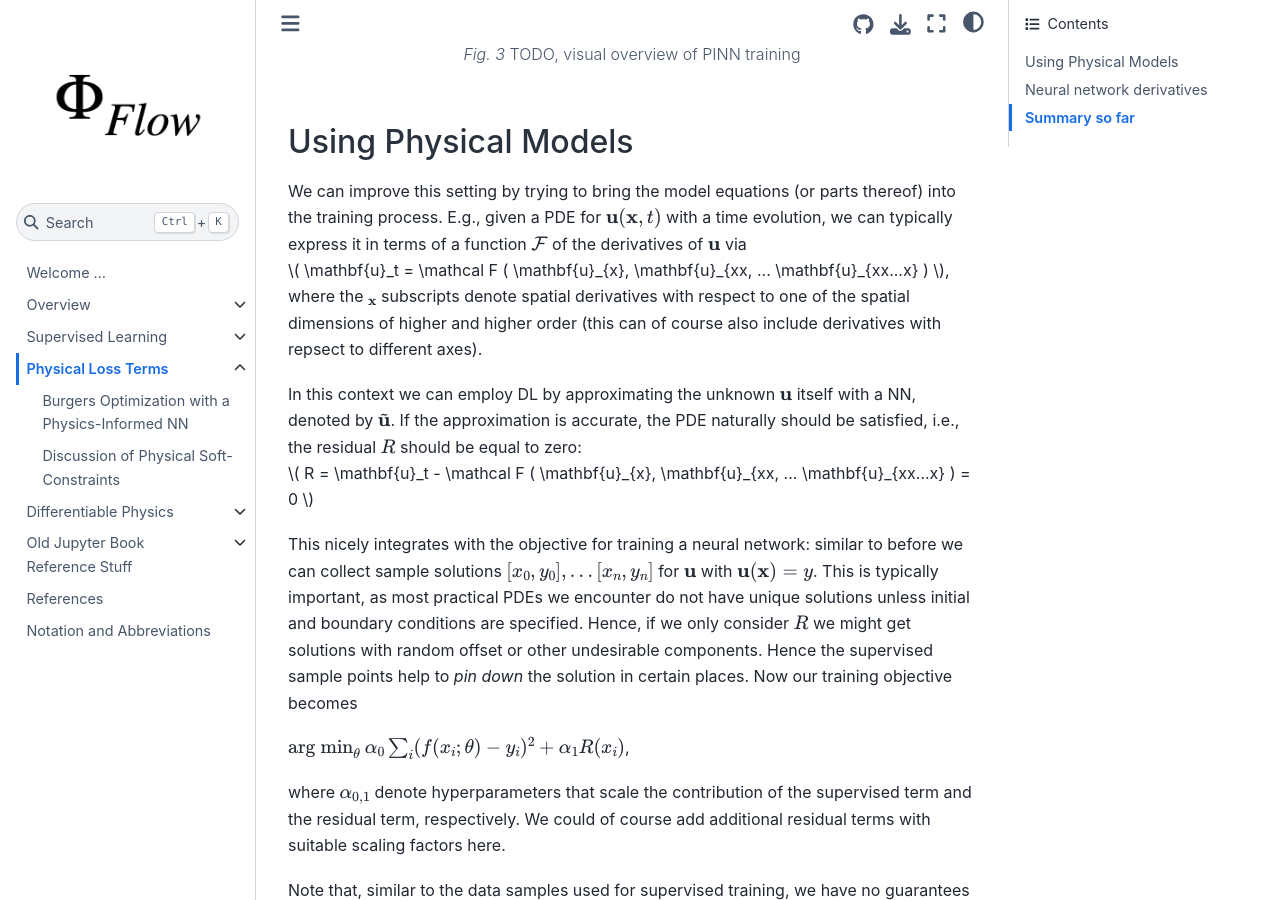
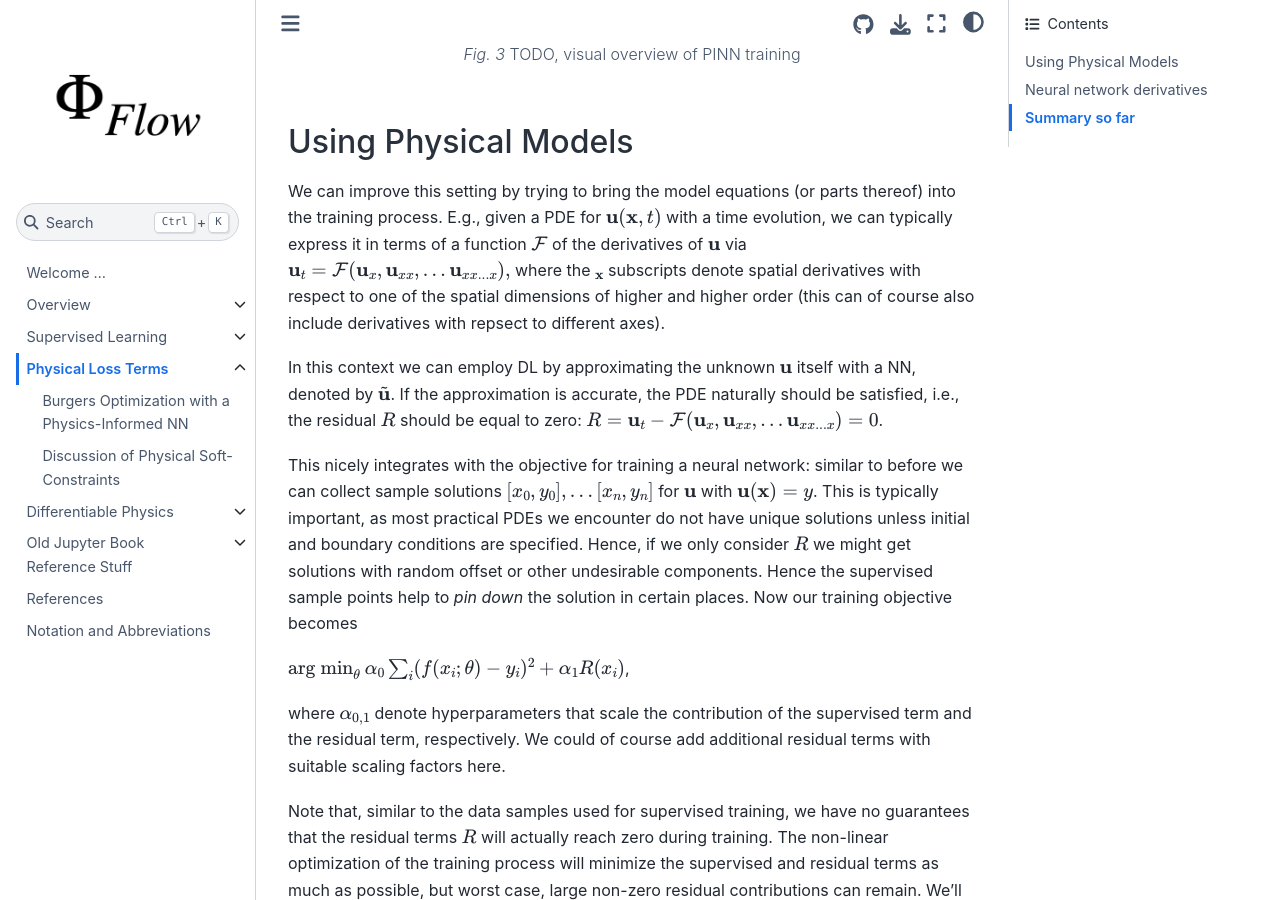
Before and after one commit to tum-pbs/pbdl-book, a Jupyter Book: the page built from physicalloss.md, in a window 1280 px wide and 900 px high, scrolled down 429 px. Built offline with Jupyter Book 1.0.4 settings and Sphinx 7.4.7 and the Sphinx Book theme 1.1.4, drawn with Linux system fonts in a browser that asks for light colours; pages that are not in the unit, such as notebooks, are missing from menus; cross-references to code outside the pages are shown as plain code; some of the changed text lies outside the part shown.

Commit message:
cleanup of dp code

```diff
--- a/physicalloss.md
+++ b/physicalloss.md
@@ -21,8 +21,8 @@ into the training process. E.g., given a PDE for $\mathbf{u}(\mathbf{x},t)$ with
 we can typically express it in terms of a function $\mathcal F$ of the derivatives
 of $\mathbf{u}$ via
 $
-  \mathbf{u}_t = \mathcal F ( \mathbf{u}_{x}, \mathbf{u}_{xx, ... \mathbf{u}_{xx...x} )
-$,
+  \mathbf{u}_t = \mathcal F ( \mathbf{u}_{x}, \mathbf{u}_{xx}, ... \mathbf{u}_{xx...x} ) ,
+$
 where the $_{\mathbf{x}}$ subscripts denote spatial derivatives with respect to one of the spatial dimensions
 of higher and higher order (this can of course also include derivatives with repsect to different axes).
 
@@ -30,8 +30,8 @@ In this context we can employ DL by approximating the unknown $\mathbf{u}$ itsel
 with a NN, denoted by $\tilde{\mathbf{u}}$. If the approximation is accurate, the PDE
 naturally should be satisfied, i.e., the residual $R$ should be equal to zero:
 $
-  R = \mathbf{u}_t - \mathcal F ( \mathbf{u}_{x}, \mathbf{u}_{xx, ... \mathbf{u}_{xx...x} ) = 0
-$
+  R = \mathbf{u}_t - \mathcal F ( \mathbf{u}_{x}, \mathbf{u}_{xx}, ... \mathbf{u}_{xx...x} ) = 0
+$.
 
 This nicely integrates with the objective for training a neural network: similar to before
 we can collect sample solutions
```
Also changed, not shown: other parts of physicalloss.md (+1 -1 lines), diffphys-code-gradient.ipynb, diffphys-code-tf.ipynb, physicalloss-code.ipynb.
